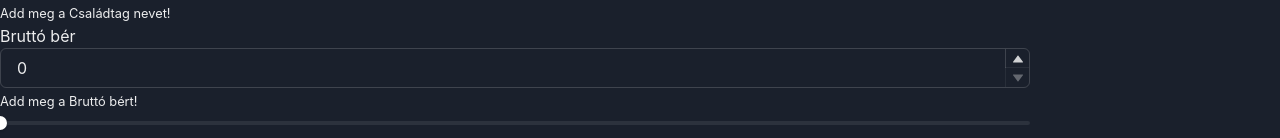
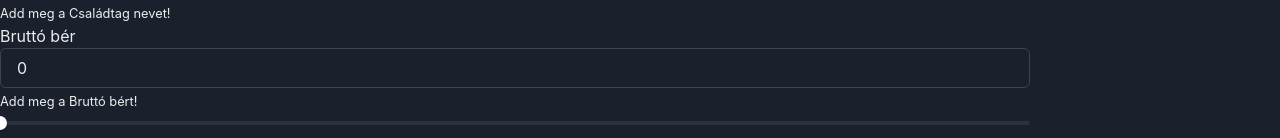
Before and after one commit to petizana/React-Berkalkulator, a React (Vite) app in the folder react-beadando-berkalkulator/: page / in a window 1280 px wide. Shown: the part 168-306 px from the top of the page. Built offline with nearby package versions, Linux system fonts and the light colour scheme.

Commit message:
labeled input fix

```diff
--- a/react-beadando-berkalkulator/src/components/SalaryCalculator/components/Gross.jsx
+++ b/react-beadando-berkalkulator/src/components/SalaryCalculator/components/Gross.jsx
@@ -6,26 +6,20 @@ import {
     NumberIncrementStepper,
     NumberDecrementStepper,
 } from '@chakra-ui/react'
-export default function LabeledInput({ label, selectedMember, updateSelectedMember }) {
+export default function Gross({ label, selectedMember, updateSelectedMember}) {
 
 
 
     function grossChanged(event) {
-        updateSelectedMember({ ...selectedMember, gross: event });
+        updateSelectedMember({...selectedMember,gross: event.target.value});
 
     }
 
     return (
         <div className="form-group">
-            <label htmlFor="input">{label}</label>
-            <NumberInput id="input" aria-describedby="input_help" placeholder={label} onChange={grossChanged} value={selectedMember.gross ?? ""} min={0} max={10000000}>
-                <NumberInputField />
-                <NumberInputStepper>
-                    <NumberIncrementStepper />
-                    <NumberDecrementStepper />
-                </NumberInputStepper>
-            </NumberInput>
-            <small id="input_help" className="form-text text-muted">Add meg a {label}t! </small>
+            <label htmlFor="grossInput">{label}</label>
+            <Input id="grossInput" aria-describedby="input_help" placeholder={label} onChange={grossChanged} value={selectedMember.gross ?? ""} />
+            <small id="helpgrossInput" className="form-text text-muted">Add meg a {label}t! </small>
         </div>
 
     );
--- a/react-beadando-berkalkulator/src/components/SalaryCalculator/components/Name.jsx
+++ b/react-beadando-berkalkulator/src/components/SalaryCalculator/components/Name.jsx
@@ -1,7 +1,7 @@
 import { Input } from '@chakra-ui/react'
 import { v4 as uuidv4 } from 'uuid';
 
-export default function LabeledInput({ label, selectedMember, updateSelectedMember}) {
+export default function Name({ label, selectedMember, updateSelectedMember}) {
 
 
 
@@ -12,9 +12,9 @@ export default function LabeledInput({ label, selectedMember, updateSelectedMemb
 
     return (
         <div className="form-group">
-            <label htmlFor="input">{label}</label>
-            <Input id={uuidv4()} aria-describedby="input_help" placeholder={label} onChange={nameChanged} value={selectedMember.name ?? ""} />
-            <small id={uuidv4()} className="form-text text-muted">Add meg a {label}t! </small>
+            <label htmlFor="nameInput">{label}</label>
+            <Input id="nameInput" aria-describedby="input_help" placeholder={label} onChange={nameChanged} value={selectedMember.name ?? ""} />
+            <small id="helpNameInput" className="form-text text-muted">Add meg a {label}t! </small>
         </div>
 
     );
```
